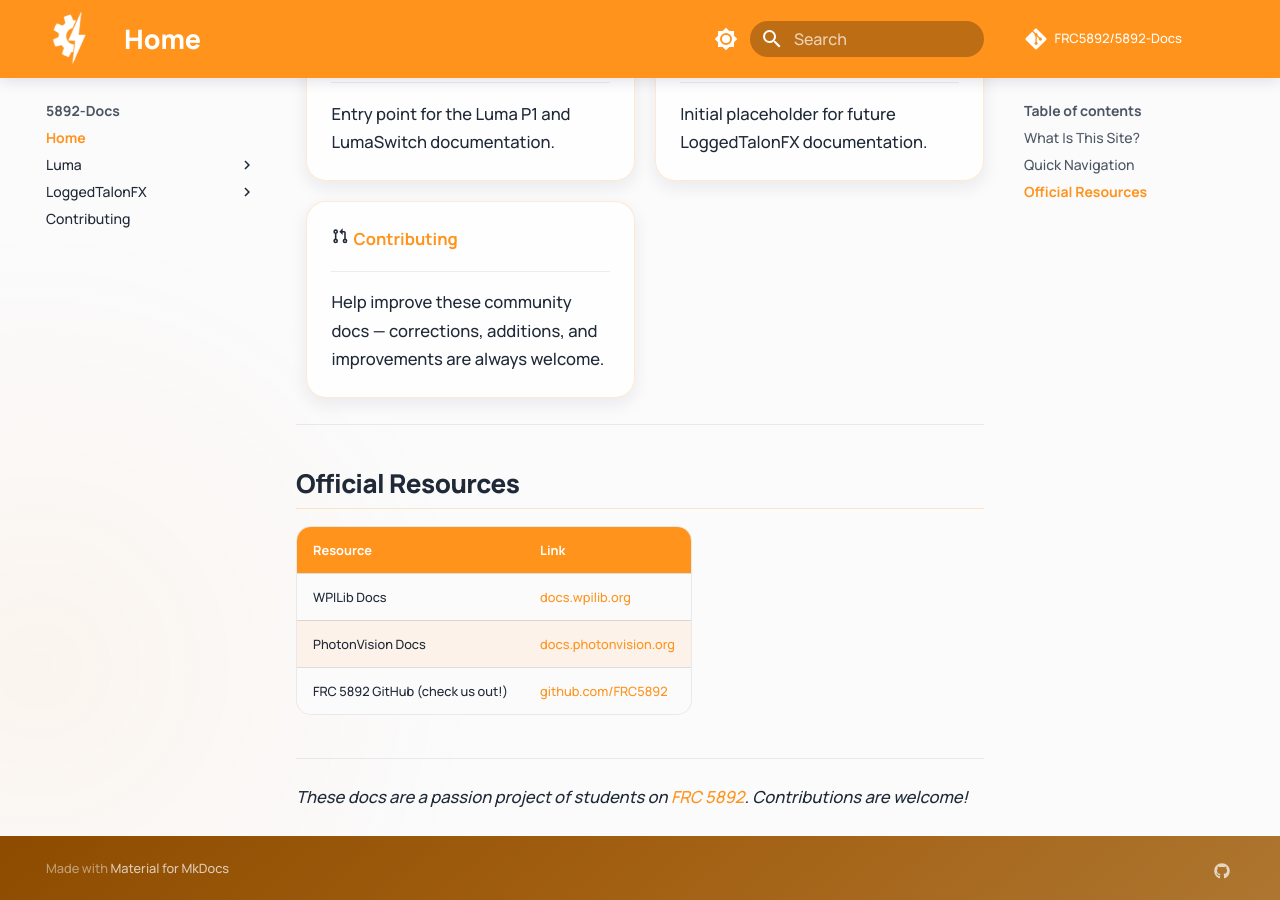
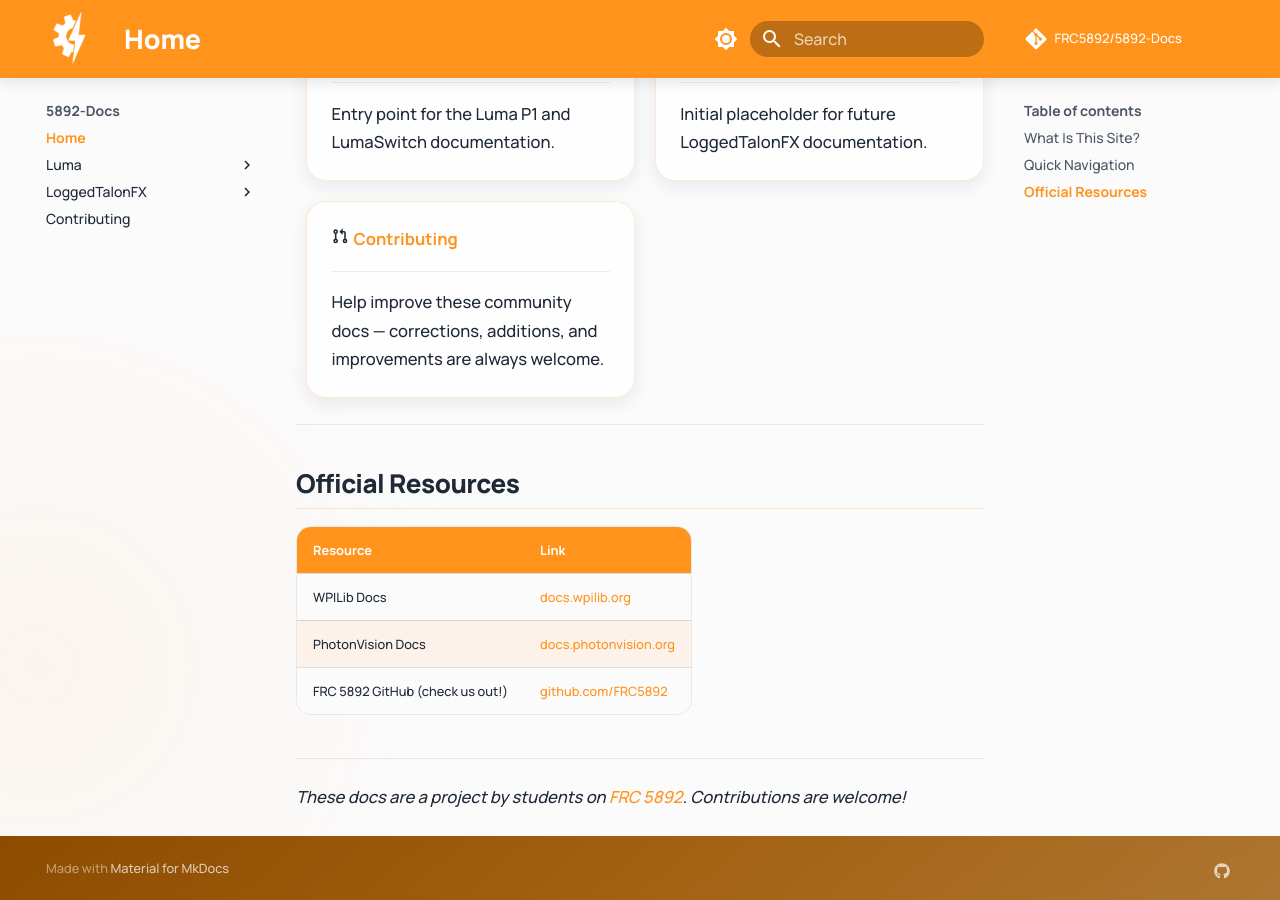
Before and after one commit to FRC5892/Luma-Docs, an MkDocs documentation site: the page built from docs/index.md, in a window 1280 px wide and 900 px high, scrolled down 655 px. Built offline with MkDocs 1.6.1 and Material for MkDocs 9.7.7, drawn with Linux system fonts in a browser that asks for light colours; comment, search, counter and statistics services are not loaded; some of the changed text lies outside the part shown.

Commit message:
Update wording for clarity in documentation: replace "passion project" with "community effort"

```diff
--- a/docs/index.md
+++ b/docs/index.md
@@ -1,7 +1,7 @@
 # Welcome to 5892-Docs
 
 !!! warning "Unofficial Community Resource"
-    These docs are an **unofficial** passion project by [FRC Team 5892](https://github.com/FRC5892).
+    These docs are an **unofficial** community effort by [FRC Team 5892](https://github.com/FRC5892).
     They are **not affiliated with, endorsed by, or maintained by any companies or organizations referenced**.
 
 ---
@@ -49,4 +49,4 @@ This guide was made out of a love of efficient and accurate documentation, and a
 
 ---
 
-*These docs are a passion project of students on [FRC 5892](https://www.team5892.org/). Contributions are welcome!*
+*These docs are a project by students on [FRC 5892](https://www.team5892.org/). Contributions are welcome!*
```
